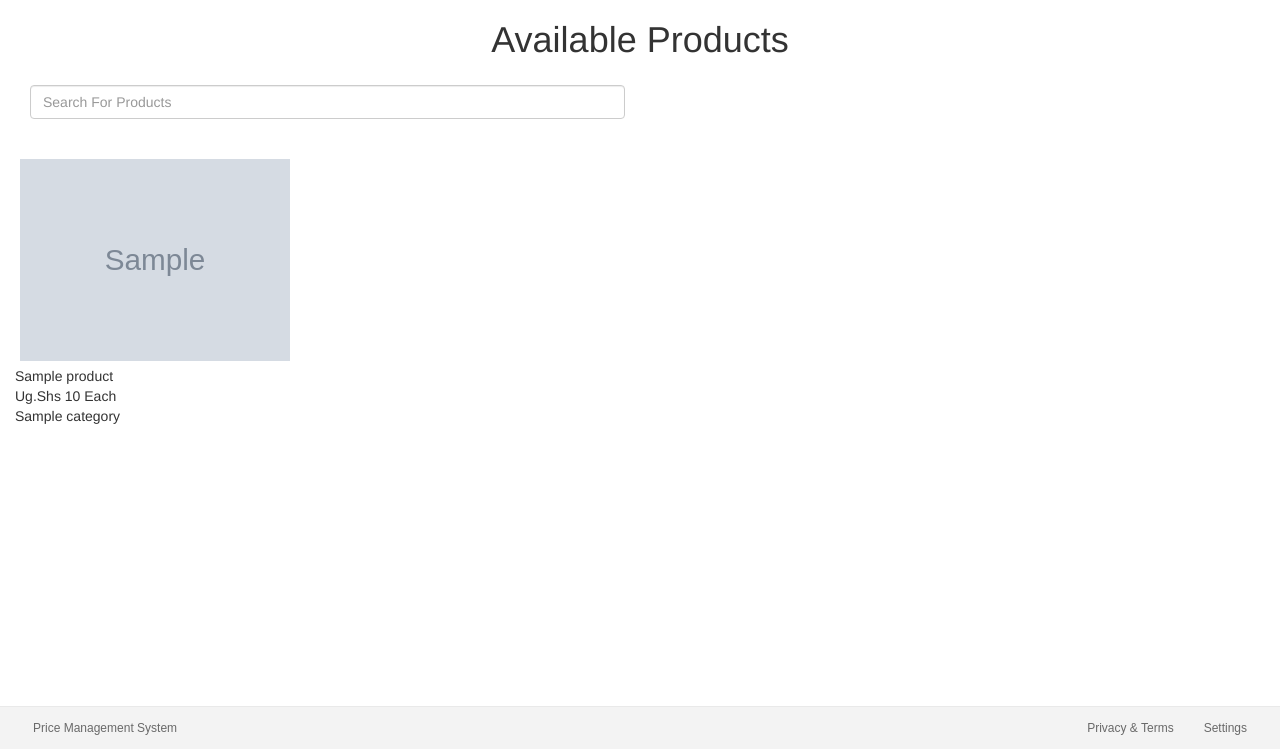
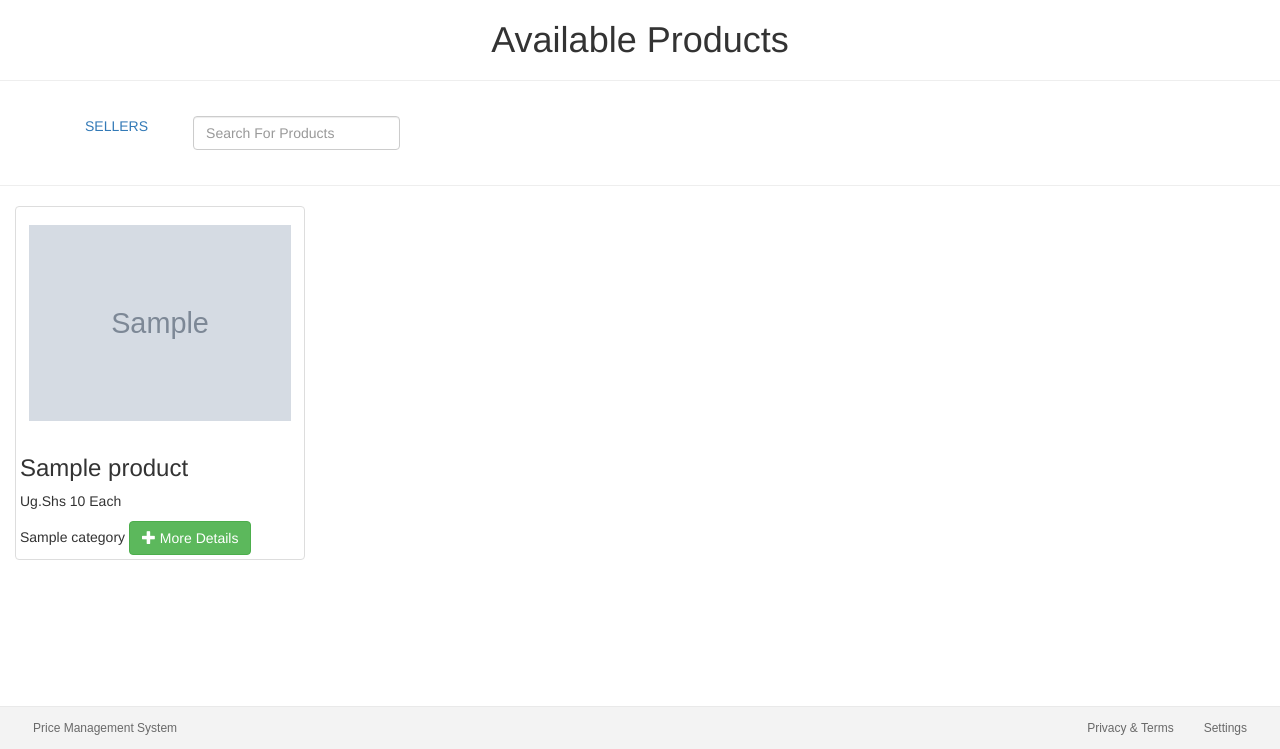
Before and after one commit to mariammwanje/pricecheck, a Django app: template products/templates/products/products_landing.html in a window 1280 px wide. Shown: the part 51-800 px from the top of the page. Run offline with Django 3.2, Linux system fonts and the light colour scheme; the template is opened without the code that fills it: most values are stand-ins (such as "Sample title", 1, 10 or a date in 2020); grey boxes marked "Sample" are stand-in pictures; data that the repository does not hold is empty; some libraries are stand-ins or nearby versions.

Commit message:
Modification on product display and addition of a secondary menu on products landing page

```diff
--- a/products/templates/products/products_landing.html
+++ b/products/templates/products/products_landing.html
@@ -7,8 +7,16 @@
 {% block content %}
     {#    {% if request.user.is_authenticated %}#}
     <h1 align="center">Available Products</h1>
+
+    <hr>
+    <div class="container" align="center">
+
+        <ul class="nav navbar-nav">
+
+            <li><a href="# "></i> SELLERS </a></li>
+            <li>
                 <div class="panel-body">
-            <div class="col-md-6">
+                    <div class="col-md-12">
                         <div id="search_block_top" align="center">
                             <div id="search_block_top_wrap">
                                 <form id="searchbox" method="get"
@@ -16,26 +24,48 @@
                                     <input class="search_query form-control" type="text"
                                            id="search_query_top"
                                            placeholder="Search For Products" name="search"/>
-{#                            <button type="submit" class="btn btn-success button-search">Search Products</button>#}
+                                    {#                                <button type="submit" class="btn btn-success button-search">Search Products</button>#}
                                 </form>
                             </div>
                         </div>
 
                     </div>
-            {#            <button type="submit" class="btn btn-success button-search">Search Products</button>#}
-
                 </div>
-
-        {% for product in object_list %}
-            <div class="col-sm-3">
-                <br>
-                <img class='img-responsive' src="../media/{{ product.image }}" width="150" height="113">
-                {{ product.product_name }}<br>Ug.Shs {{ product.price }} Each<br>{{ product.category }}
+            </li>
         </ul>
     </div>
 
+    <hr>
+    {#    {% for product in object_list %}#}
+    {#    <div class="col-sm-3">#}
+    {#        <br>#}
+    {#        <img class='img-responsive' src="../media/{{ product.image }}" width="150" height="113">#}
+    {#        {{ product.product_name }}<br>Ug.Shs {{ product.price }} Each<br>{{ product.category }}#}
+    {#        </ul>#}
+    {#    </div>#}
+    {#    {% endfor %}#}
+    {% for product in object_list %}
+        <div class="col-xs-6 col-md-3">
+            <div class="thumbnail">
+                <div class="caption">
+                    <a href="#">
+                        <img class='img-responsive' src="../media/{{ product.image }}" width="150" height="113">
+                    </a>
+                </div>
 
+                <h3> {{ product.product_name }}</h3>
+
+                <p> Ug.Shs {{ product.price }} Each
+                </p>
+                {{ product.category }}
+                <a href="#" class="btn btn-success" align="pull-right"
+                   role="button"><span class="glyphicon glyphicon-plus"></span> More Details</a>
+                {#                <a href="#" class="btn btn-success" role="button">More Details</a>#}
+
+            </div>
+        </div>
     {% endfor %}
+
     {#    {% else %}#}
     {#        <a href="{% url 'accounts:login' %}">Login</a>#}
     {#    {% endif %}#}
--- a/sellers/models.py
+++ b/sellers/models.py
@@ -40,7 +40,7 @@ class SellerProduct(models.Model):
     seller_price = models.IntegerField()
     quantity = models.IntegerField()
     category = models.ForeignKey(Category)
-    seller_product_image = models.ImageField(upload_to='media/sellers', default=1)
+    seller_product_image = models.ImageField(upload_to='media/sellers')
 
     def __str__(self):
         return str(self.product_name)
```
Also changed, not shown: other parts of products/templates/products/products_landing.html (+0 -70 lines), sellers/templates/sellers/detail_seller.html (+32 -15 lines). Lines whose indentation alone changed are shown as unchanged.
